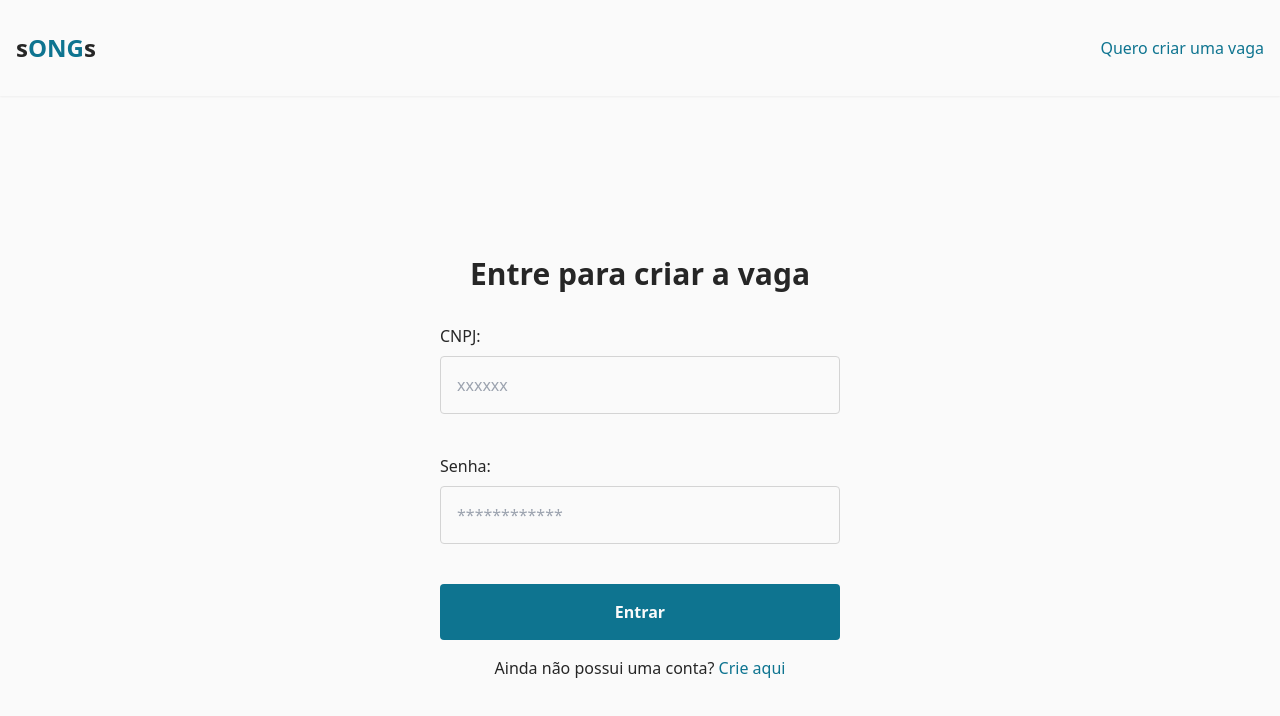
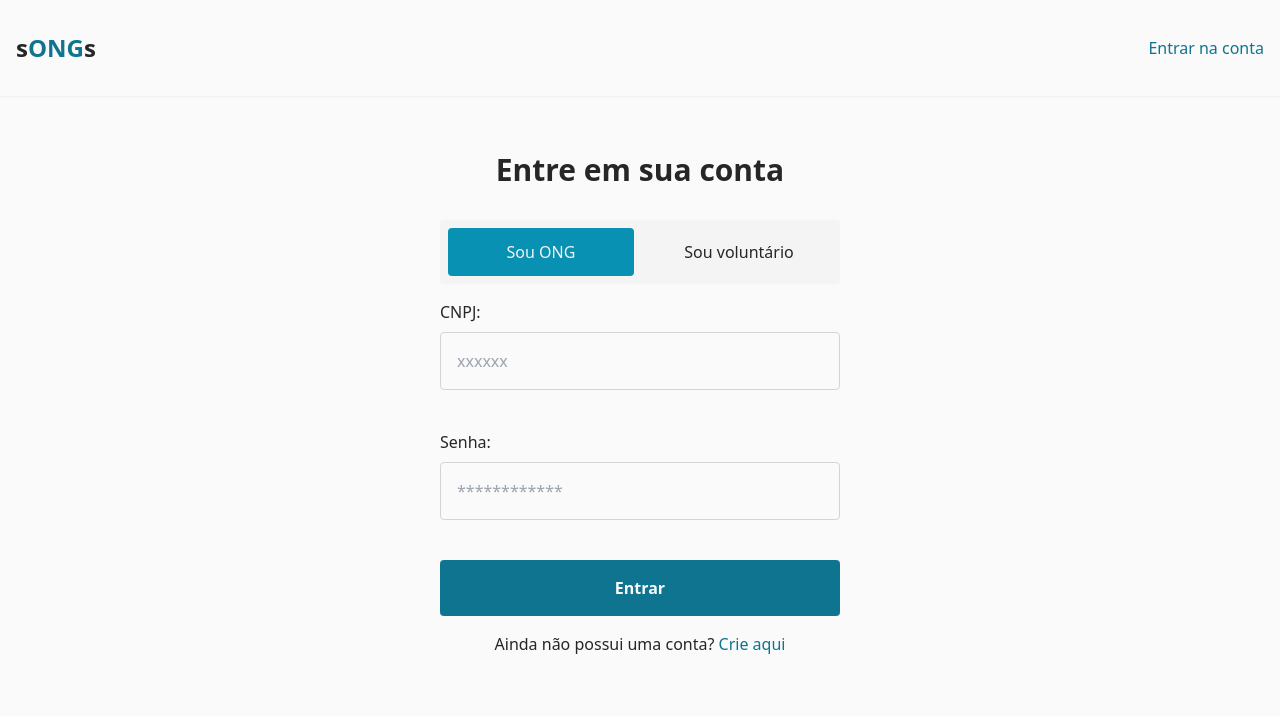
Before and after one commit to DevForce07/songs, a Next.js app in the folder frontend/: page /entrar in a window 1280 px wide. Shown: the top 716 px of the page. Built offline with nearby package versions, Linux system fonts and the light colour scheme.

Commit message:
login page

```diff
--- a/frontend/package.json
+++ b/frontend/package.json
@@ -9,6 +9,7 @@
     "lint": "next lint"
   },
   "dependencies": {
+    "@radix-ui/react-tabs": "^1.0.4",
     "@types/node": "20.4.2",
     "@types/react": "18.2.15",
     "@types/react-dom": "18.2.7",
--- a/frontend/src/components/Header.tsx
+++ b/frontend/src/components/Header.tsx
@@ -15,7 +15,7 @@ export function Header() {
         </Link>
 
         <Link href='/entrar' className='text-cyan-700'>
-          Quero criar uma vaga
+          Entrar na conta
         </Link>
       </div>
     </header>
--- a/frontend/src/pages/entrar.tsx
+++ b/frontend/src/pages/entrar.tsx
@@ -1,6 +1,7 @@
 import { Header } from '@/components/Header';
 import Image from 'next/image';
 import Link from 'next/link';
+import * as Tabs from '@radix-ui/react-tabs';
 
 export default function Entrar() {
   return (
@@ -19,8 +20,26 @@ export default function Entrar() {
             />
           </div> */}
 
-          <div className='flex-1 flex flex-col items-center mt-32'>
-            <h1 className='text-3xl my-8 font-bold'>Entre para criar a vaga</h1>
+          <div className='flex-1 flex flex-col items-center mt-6'>
+            <h1 className='text-3xl my-8 font-bold'>Entre em sua conta</h1>
+
+            <Tabs.Root defaultValue='ong'>
+              <Tabs.List className='flex justify-between gap-3 bg-zinc-100 p-2 rounded mb-4'>
+                <Tabs.Trigger
+                  value='ong'
+                  className='data-[state=active]:bg-cyan-600 data-[state=active]:text-zinc-100 hover:bg-zinc-200 p-3 rounded flex-1'
+                >
+                  Sou ONG
+                </Tabs.Trigger>
+                <Tabs.Trigger
+                  value='voluntario'
+                  className='data-[state=active]:bg-cyan-600 data-[state=active]:text-zinc-100 hover:bg-zinc-200 p-3 rounded flex-1'
+                >
+                  Sou voluntário
+                </Tabs.Trigger>
+              </Tabs.List>
+
+              <Tabs.Content value='ong'>
                 <form className='flex flex-col gap-10'>
                   <label htmlFor='' className='flex flex-col gap-2'>
                     CNPJ:
@@ -44,6 +63,34 @@ export default function Entrar() {
                     Entrar
                   </button>
                 </form>
+              </Tabs.Content>
+
+              <Tabs.Content value='voluntario'>
+                <form className='flex flex-col gap-10'>
+                  <label htmlFor='' className='flex flex-col gap-2'>
+                    Email:
+                    <input
+                      type='text'
+                      className='p-4 rounded border border-neutral-300 w-[400px] bg-transparent'
+                      placeholder='xxxxxx'
+                    />
+                  </label>
+
+                  <label htmlFor='' className='flex flex-col gap-2'>
+                    Senha:
+                    <input
+                      type='password'
+                      className='p-4 rounded border border-neutral-300 w-[400px] bg-transparent'
+                      placeholder='************'
+                    />
+                  </label>
+
+                  <button className='bg-cyan-700 p-4 rounded text-neutral-50 font-bold hover:bg-cyan-800 transition-colors'>
+                    Entrar
+                  </button>
+                </form>
+              </Tabs.Content>
+            </Tabs.Root>
 
             <p className='mt-4'>
               Ainda não possui uma conta?{' '}
```
Also changed, not shown: 1 other file (tests, documents, lock files or other folders). Lines whose indentation alone changed are shown as unchanged.
